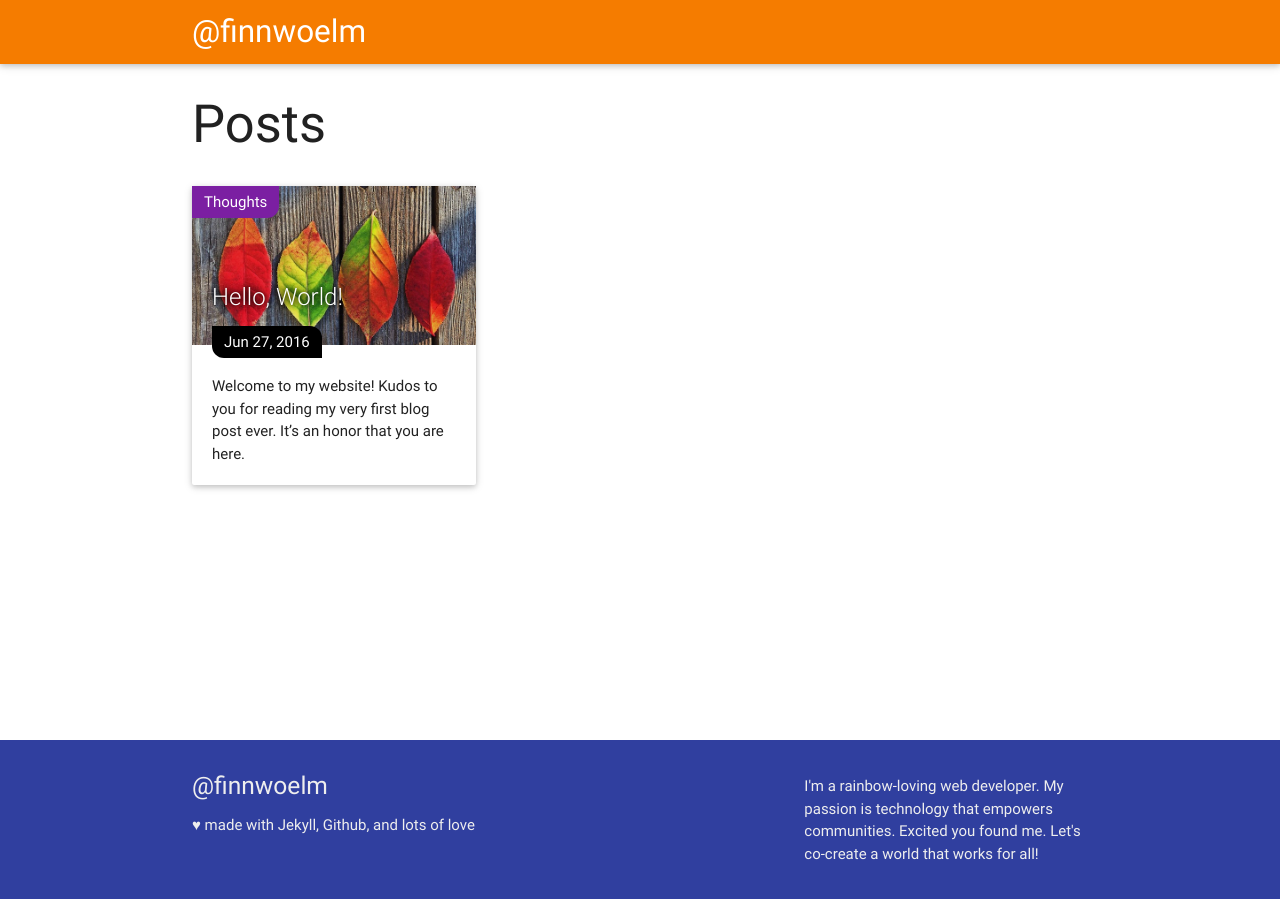
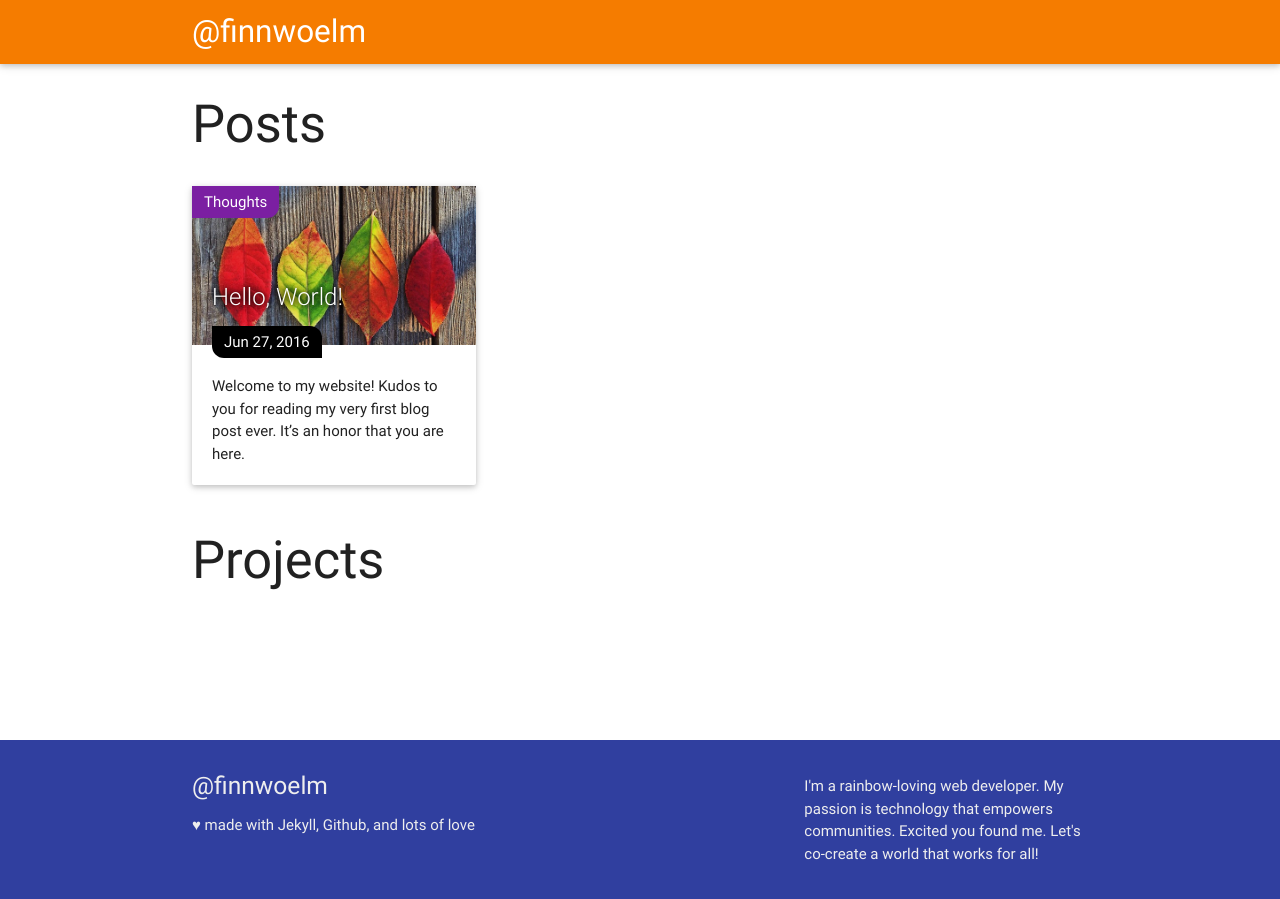
Before and after one commit to FinnWoelm/finnwoelm.github.io, a Jekyll site: the page built from index.html, in a window 1280 px wide. Built offline with Jekyll 4.4.1, drawn with Linux system fonts in a browser that asks for light colours; nearby versions of some CDN libraries.

Commit message:
Add collection of type 'project'
Adding a collection of projects that live in _projects folder. These are
different from posts in that they have no date of publication, and their
layout can be customized (_layouts/project.html).

```diff
--- a/index.html
+++ b/index.html
@@ -45,7 +44,7 @@
       <a class="no_underline" href="{{ project.url | prepend: site.baseurl }}">
         <div class="card project_preview">
           <div class="card-image">
-            <img src="{{ project.url | prepend: 'images/' | prepend: site.baseurl | append: 'featured_image.jpg'}}">
+            <img src="{{ project.url | prepend: 'images' | prepend: site.baseurl | append: 'featured_image.jpg'}}">
             <span class="card-title">{{ project.title }}</span>
             <div class="card-category default project">
               Ruby on Rails
@@ -62,6 +61,6 @@
 
     {% endfor %}
   </div>
--->
+
 
 </div>
```
Also changed, not shown: other parts of index.html (+0 -1 lines).
